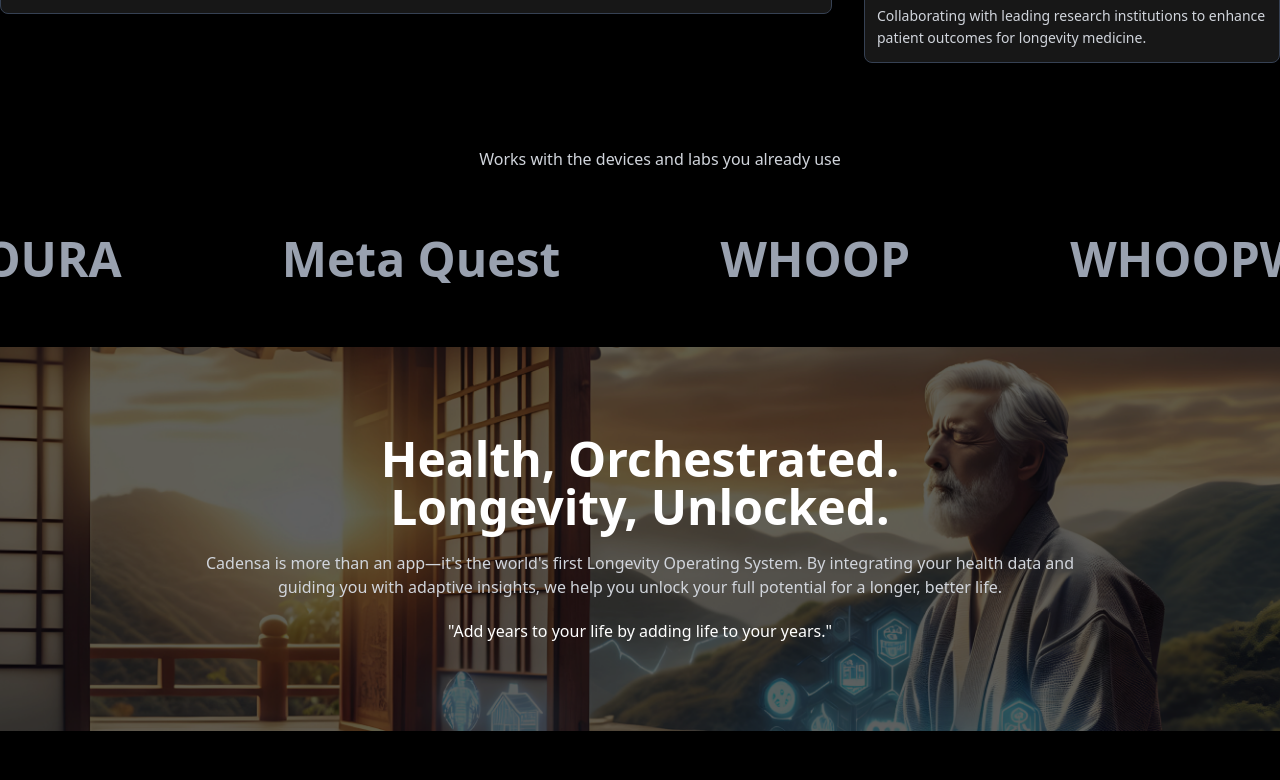
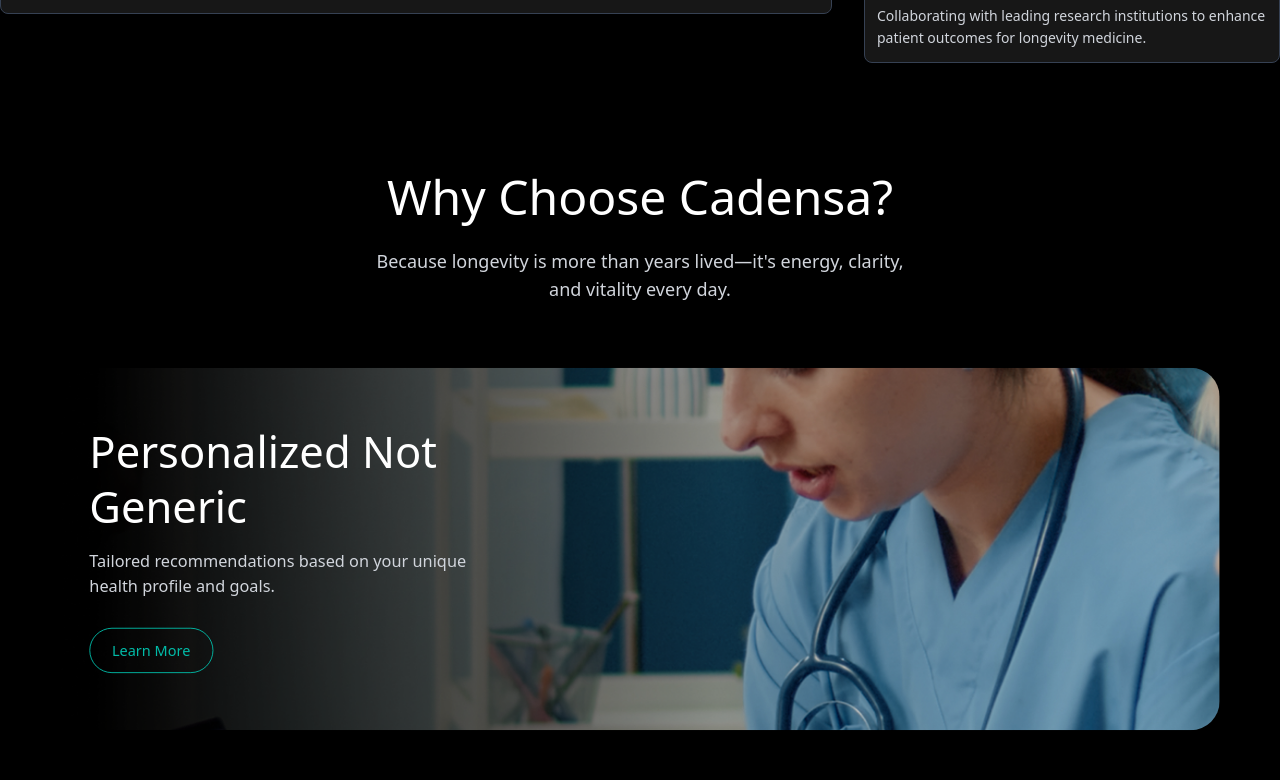
Before and after one commit to MohammedRasif/Tarakhpatel, a React (Vite) app: page / in a window 1280 px wide. Shown: the part 3840-4620 px from the top of the page. Built offline with nearby package versions, Linux system fonts and the light colour scheme.

Commit message:
add something new

```diff
--- a/src/component/Home/Home.jsx
+++ b/src/component/Home/Home.jsx
@@ -15,8 +15,8 @@
             <Cadensa></Cadensa>
             <Longevity></Longevity>
             <Trusted></Trusted>
-            <Marque></Marque>
             <WhyChoice></WhyChoice>
+             <Marque></Marque>
             <Faq></Faq>
         </div>
     );
--- a/src/component/Page.jsx/Marque.jsx
+++ b/src/component/Page.jsx/Marque.jsx
@@ -4,7 +4,7 @@
 
 function Marque() {
   return (
-    <div>
+    <div className="pb-28">
       <p className="text-gray-300 pl-10 py-5 pb-16 text-center">
         Works with the devices and labs you already use
       </p>
```
